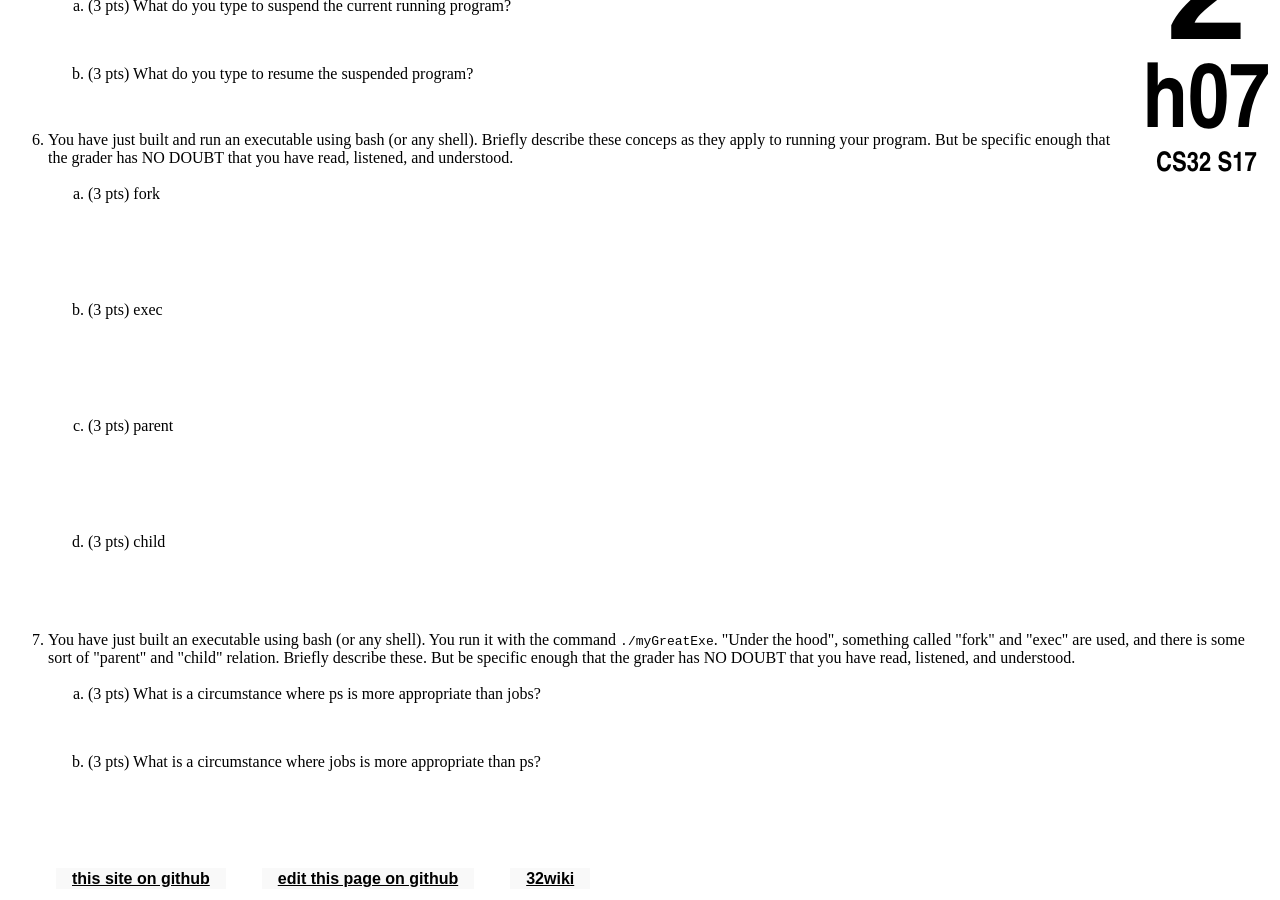
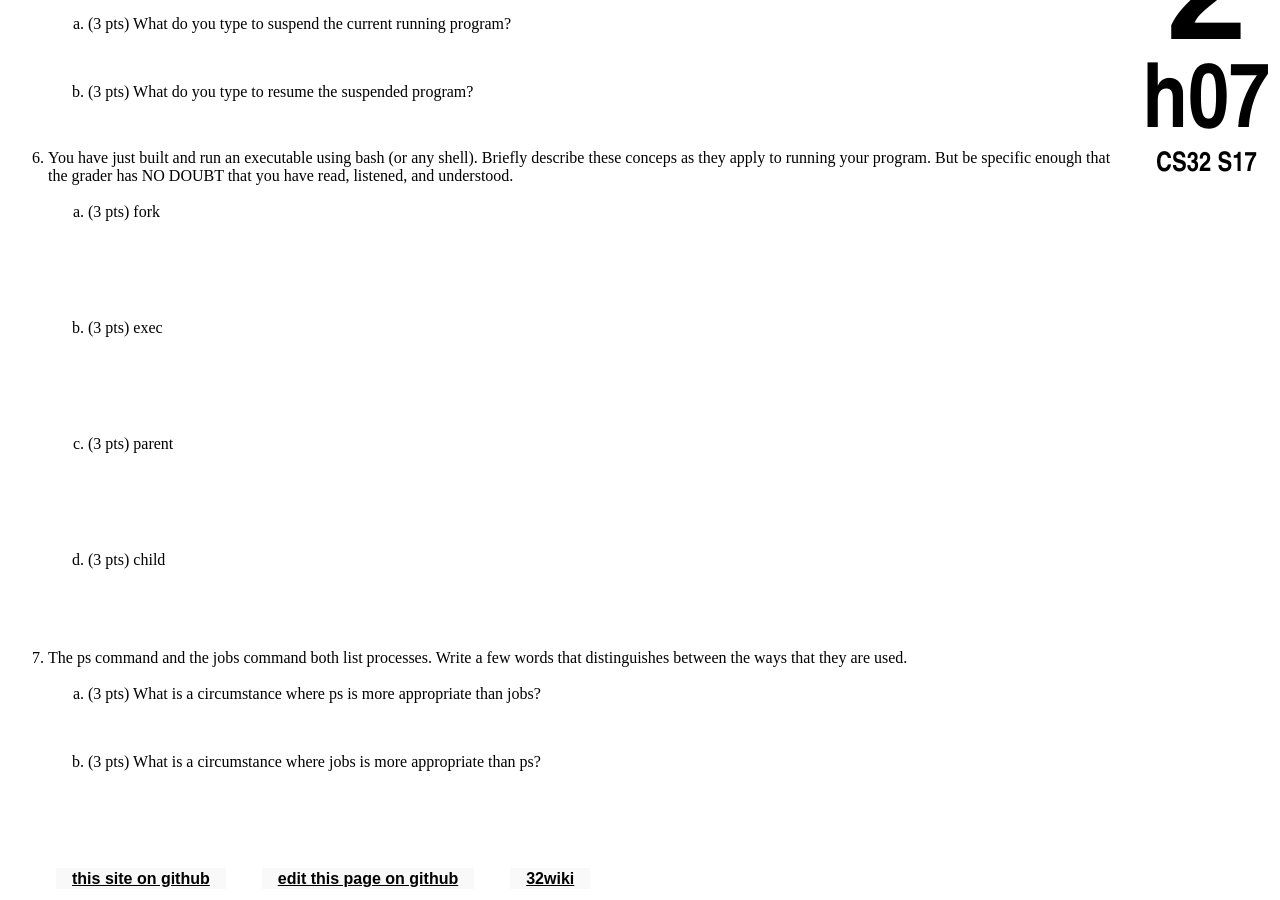
Before and after one commit to ucsb-cs32-s17/ucsb-cs32-s17.github.io, a Jekyll site: the page built from _hwk/h07.md, in a window 1280 px wide and 900 px high, scrolled down 1423 px. Built offline with Jekyll 4.4.1, drawn with Linux system fonts in a browser that asks for light colours.

Commit message:
Update h07.md

```diff
--- a/_hwk/h07.md
+++ b/_hwk/h07.md
@@ -47,6 +47,7 @@ https://ucsb-cs32-s17.github.io/hwk/h07/
 
  <div class="pagebreak"></div>
 
+<br />
 <li style='margin-bottom:1em;'>(4 pts) A process is a _____________________________ that is _____________________________.</li>
 
   <li>The ps command and the jobs command both list processes. Write a few words that distinguishes between the ways that they are used, that is:
@@ -70,7 +71,7 @@ https://ucsb-cs32-s17.github.io/hwk/h07/
 </ol>
   </li>
 
-  <li>You have just built an executable using bash (or any shell). You run it with the command <code>./myGreatExe</code>. "Under the hood", something called "fork" and "exec" are used, and there is some sort of "parent" and "child" relation. Briefly describe these. But be specific enough that the grader has NO DOUBT that you have read, listened, and understood.
+  <li>The ps command and the jobs command both list processes. Write a few words that distinguishes between the ways that they are used.
   <ol>
     <li style='margin-bottom:2em;'>(3 pts) What is a circumstance where ps is more appropriate than jobs?</li>
 
```
